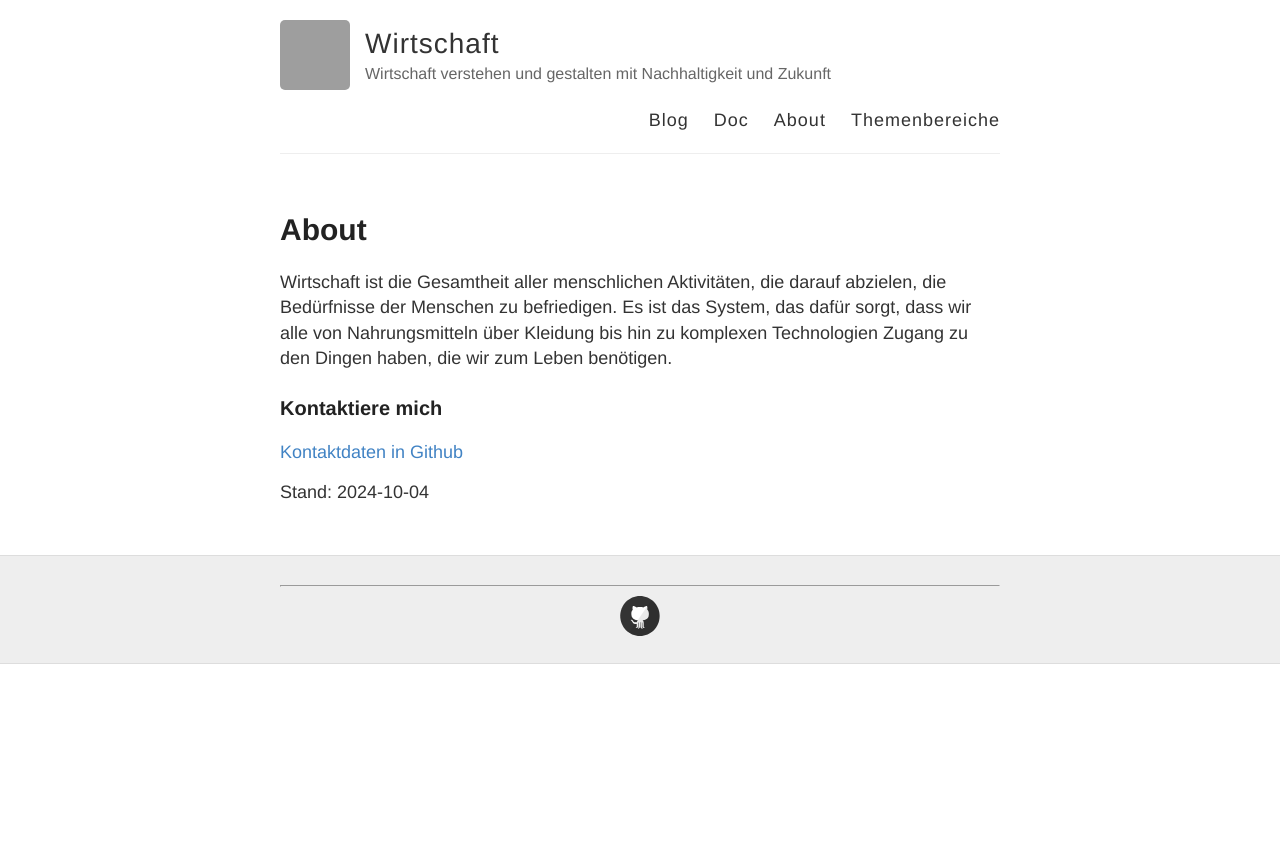
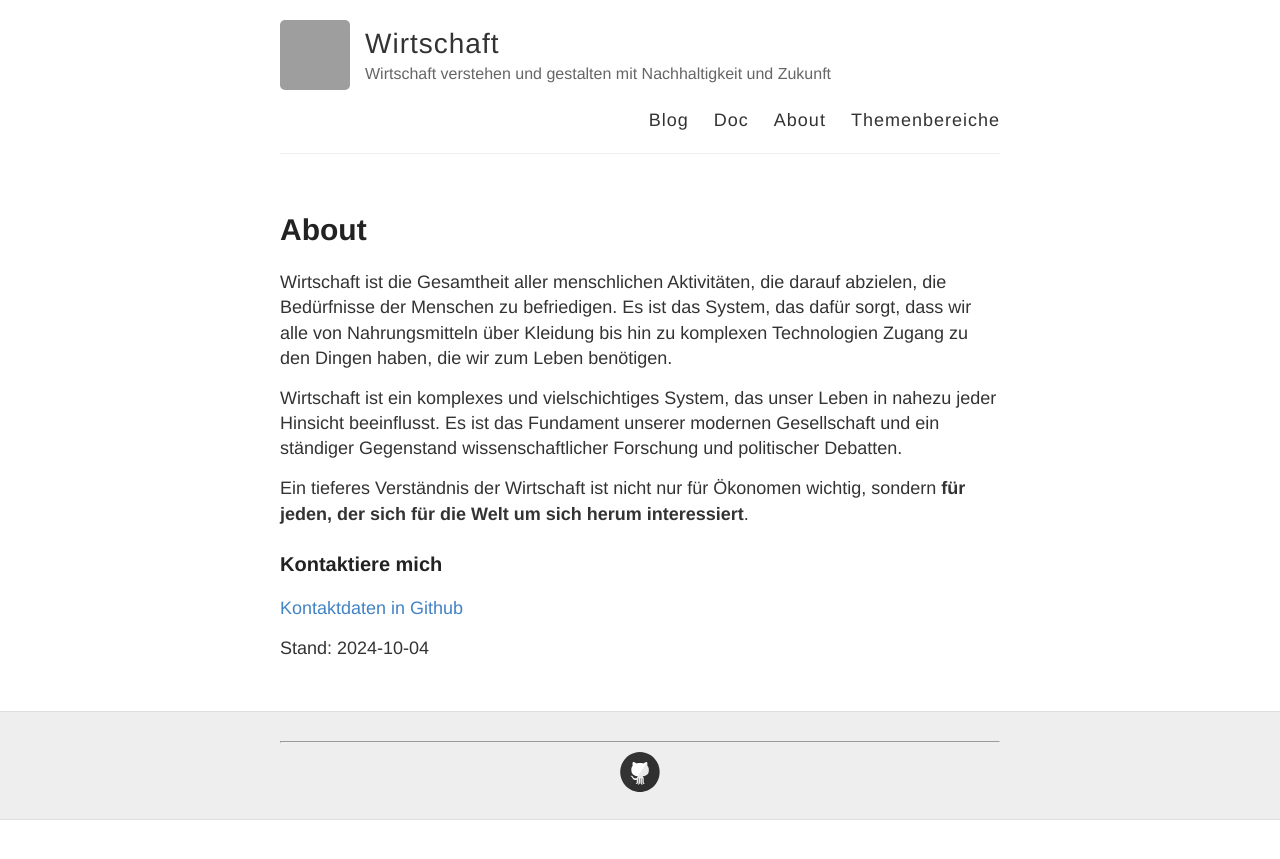
Before and after one commit to S2030c/wirtschaft, a Jekyll site: the page built from about.md, in a window 1280 px wide. Shown: the top 859 px of the page. Built offline with Jekyll 4.4.1, drawn with Linux system fonts in a browser that asks for light colours; grey boxes are pictures that could not be loaded.

Commit message:
Update about.md

```diff
--- a/about.md
+++ b/about.md
@@ -6,6 +6,11 @@ permalink: /about/
 
 Wirtschaft ist die Gesamtheit aller menschlichen Aktivitäten, die darauf abzielen, die Bedürfnisse der Menschen zu befriedigen. Es ist das System, das dafür sorgt, dass wir alle von Nahrungsmitteln über Kleidung bis hin zu komplexen Technologien Zugang zu den Dingen haben, die wir zum Leben benötigen.
 
+Wirtschaft ist ein komplexes und vielschichtiges System, das unser Leben in nahezu jeder Hinsicht beeinflusst.
+Es ist das Fundament unserer modernen Gesellschaft und ein ständiger Gegenstand wissenschaftlicher Forschung und politischer Debatten.
+
+Ein tieferes Verständnis der Wirtschaft ist nicht nur für Ökonomen wichtig, sondern **für jeden, der sich für die Welt um sich herum interessiert**.
+
 
 ### Kontaktiere mich
 
```
